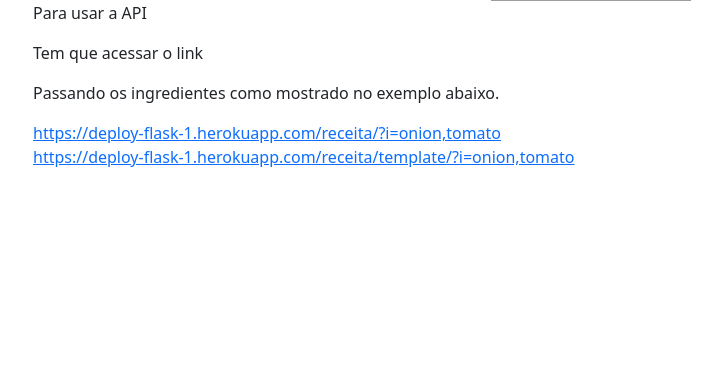
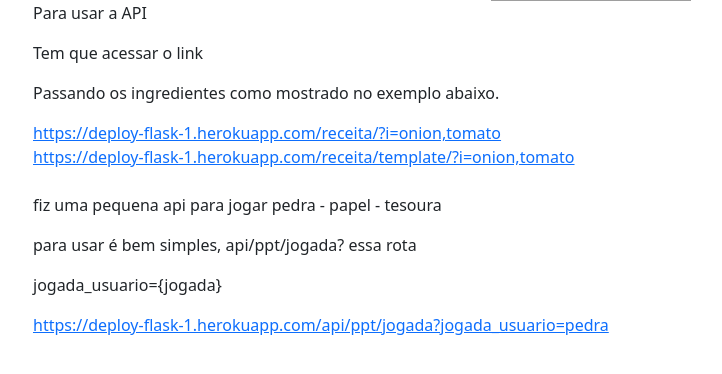
Before and after one commit to GustavoGarciaPereira/backend-receitas-gif-flask, a Flask app: page / in a window 1280 px wide. Shown: the part 199-573 px from the top of the page, without its empty margins (49-771 px from the left). Run offline with Flask 2, Linux system fonts and the light colour scheme; grey boxes are pictures that could not be loaded.

Commit message:
atualizado pagina home api

```diff
--- a/templates/boas_vindas.html
+++ b/templates/boas_vindas.html
@@ -32,6 +32,19 @@
             https://deploy-flask-1.herokuapp.com/receita/template/?i=onion,tomato
         </a>
 
+
+        <br>
+        <br>
+
+        <p>fiz uma pequena api para jogar pedra - papel - tesoura</p>
+        <p>para usar é bem simples, api/ppt/jogada? essa rota</p>
+        <p>jogada_usuario={jogada}</p>
+
+        <a target="_blank" href="https://deploy-flask-1.herokuapp.com/api/ppt/jogada?jogada_usuario=pedra">
+            https://deploy-flask-1.herokuapp.com/api/ppt/jogada?jogada_usuario=pedra
+        </a>
+
+
     </div>
 
 </body>
```
